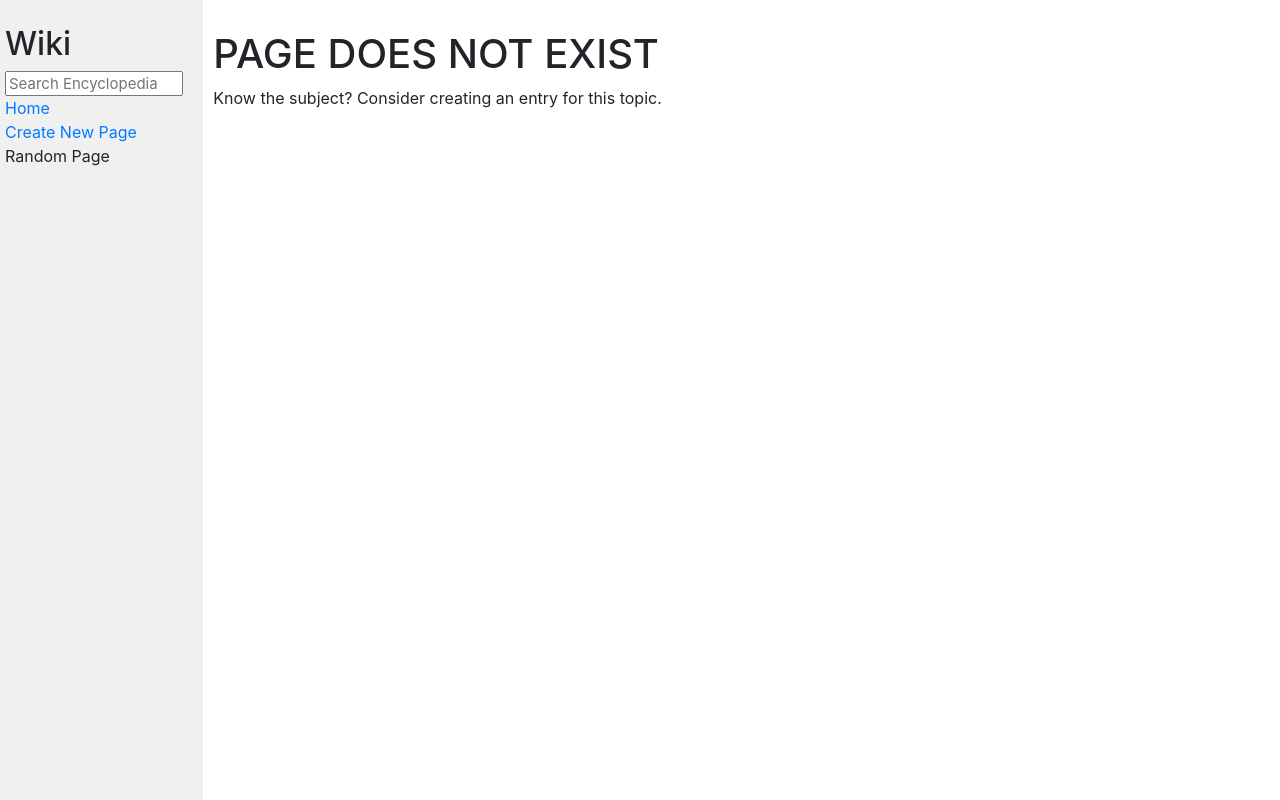
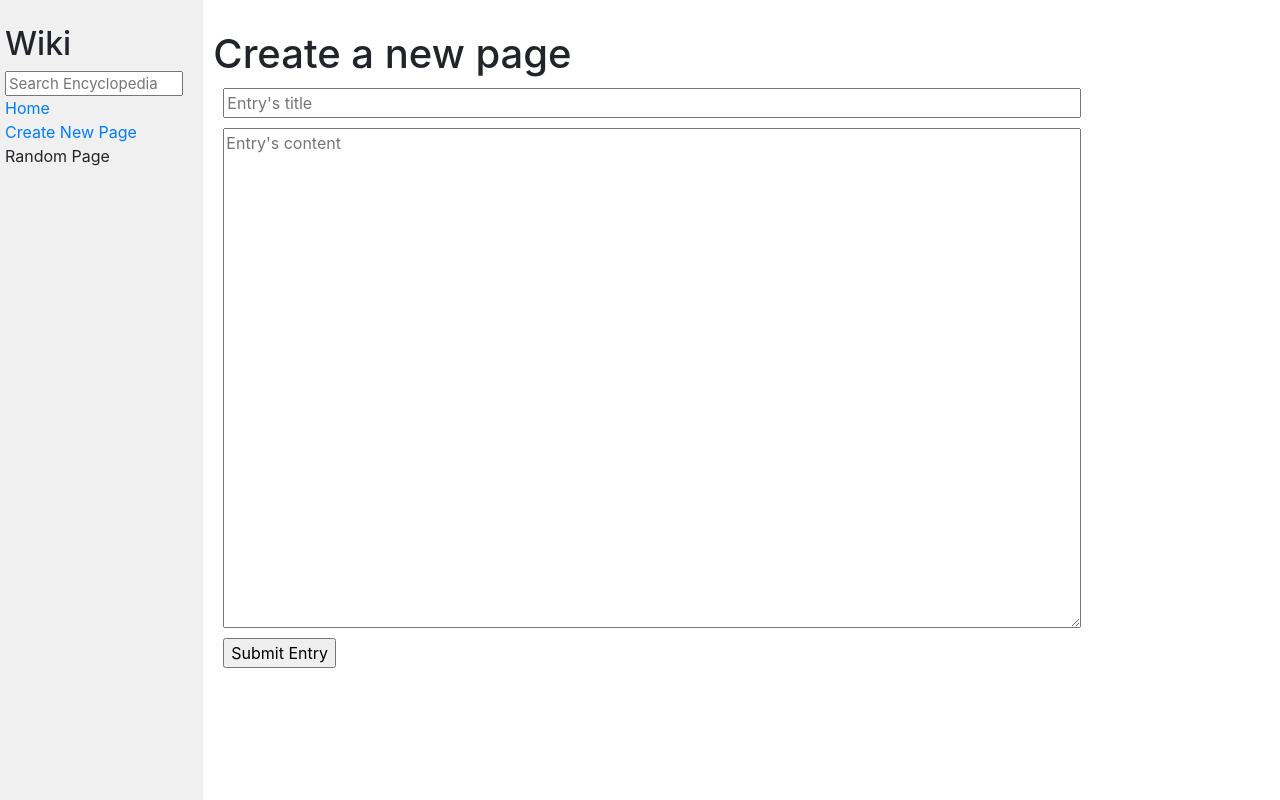
Before and after one commit to marandmart/CS50Web, a Django app: page /wiki/new_entry in a window 1280 px wide. Run offline with Django 3.2, Linux system fonts and the light colour scheme; some libraries are stand-ins or nearby versions.

Commit message:
Adicionada funcionalidade para criar uma nova entrada e salva-la na página de entradas.

```diff
--- a/wiki/encyclopedia/templates/encyclopedia/layout.html
+++ b/wiki/encyclopedia/templates/encyclopedia/layout.html
@@ -19,7 +19,7 @@
                     <a href="{% url 'index' %}">Home</a>
                 </div>
                 <div>
-                    <a href="{% url 'create_entry' %}">Create New Page</a>
+                    <a href="{% url 'new_entry' %}">Create New Page</a>
                 </div>
                 <div>
                     Random Page
--- a/wiki/encyclopedia/templates/encyclopedia/new_entry.html
+++ b/wiki/encyclopedia/templates/encyclopedia/new_entry.html
@@ -8,7 +8,8 @@
 
     <h1>Create a new page</h1>
 
-    <form action="">
+    <form action="{% url 'new_entry' %}" method="POST">
+        {% csrf_token %}
         <input type="text" placeholder="Entry's title" name="title" class="new-entry new-entry-field">
         <textarea placeholder="Entry's content" name="content" rows="5" cols="60" class="new-entry new-entry-field new-entry-textarea"></textarea>
         <input type="submit" value="Submit Entry" class="new-entry">
--- a/wiki/encyclopedia/urls.py
+++ b/wiki/encyclopedia/urls.py
@@ -4,7 +4,7 @@ from . import views
 
 urlpatterns = [
     path("", views.index, name="index"),
-    path("create_entry", views.create_entry, name="create_entry"),
+    path("new_entry", views.new_entry, name="new_entry"),
     path("search_entry", views.search_entry, name="search_entry"),
     path("<str:title>", views.go_entry, name="go_entry"),
 ]
--- a/wiki/encyclopedia/views.py
+++ b/wiki/encyclopedia/views.py
@@ -1,3 +1,4 @@
+
 from django.shortcuts import render
 from django.http import Http404
 from django import forms
@@ -36,5 +37,19 @@ def search_entry(request):
                 "query": request.GET['q'].lower(),
             })
 
-def create_entry(request):
+def new_entry(request):
+    if request.method == "POST":
+        try:
+            title = request.POST['title']
+            content = request.POST['content']
+            util.save_entry(title, content)
+            return render(request, "encyclopedia/entry.html", {
+                "title": title.capitalize(),
+                "content": markdown2.markdown(util.get_entry(title)),
+            })
+        except PermissionError:
+            return render(request, "encyclopedia/entry.html", {
+                "title": "ERROR",
+                "content": "<h1>Entry already exists. Go to the homepage to look for it.</h1>",
+            })
     return render(request, "encyclopedia/new_entry.html")
```
